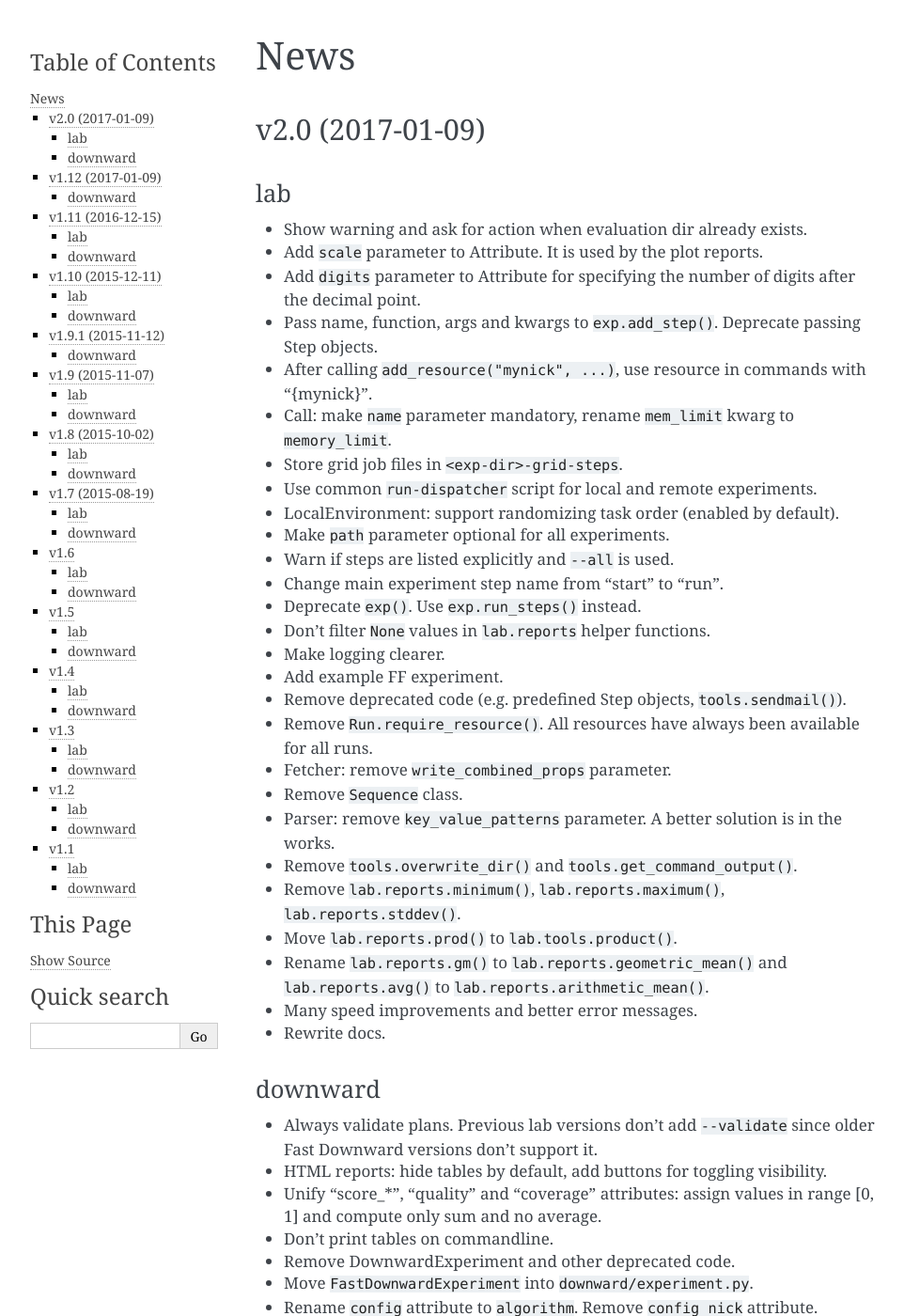
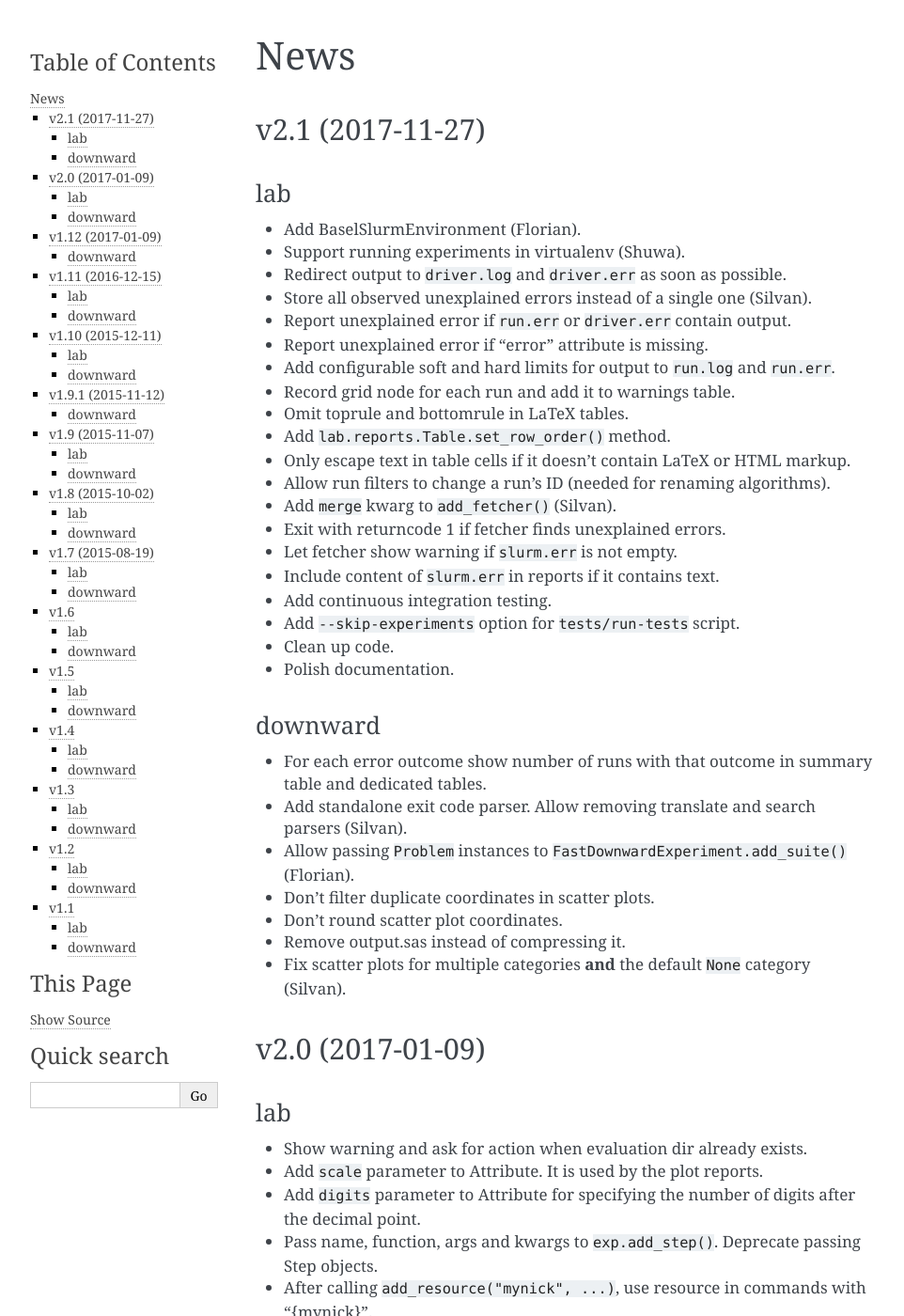
Before and after one commit to aibasel/lab, a Sphinx documentation site: the page built from docs/news.rst, in a window 1280 px wide and 1400 px high. Shown: the whole window at 94% size, without its empty margins (148-1110 px from the left). Built offline with Sphinx 7.4.7, drawn with Linux system fonts in a browser that asks for light colours; pages that are not in the unit, such as notebooks, are missing from menus.

Commit message:
update news file

```diff
--- a/docs/news.rst
+++ b/docs/news.rst
@@ -3,6 +3,43 @@ News
 
 .. module :: lab.experiment
 .. module :: downward.experiments
+
+
+v2.1 (2017-11-27)
+-----------------
+
+lab
+^^^
+* Add BaselSlurmEnvironment (Florian).
+* Support running experiments in virtualenv (Shuwa).
+* Redirect output to ``driver.log`` and ``driver.err`` as soon as possible.
+* Store all observed unexplained errors instead of a single one (Silvan).
+* Report unexplained error if ``run.err`` or ``driver.err`` contain output.
+* Report unexplained error if "error" attribute is missing.
+* Add configurable soft and hard limits for output to ``run.log`` and ``run.err``.
+* Record grid node for each run and add it to warnings table.
+* Omit \toprule and \bottomrule in LaTeX tables.
+* Add ``lab.reports.Table.set_row_order()`` method.
+* Only escape text in table cells if it doesn't contain LaTeX or HTML markup.
+* Allow run filters to change a run's ID (needed for renaming algorithms).
+* Add ``merge`` kwarg to ``add_fetcher()`` (Silvan).
+* Exit with returncode 1 if fetcher finds unexplained errors.
+* Let fetcher show warning if ``slurm.err`` is not empty.
+* Include content of ``slurm.err`` in reports if it contains text.
+* Add continuous integration testing.
+* Add ``--skip-experiments`` option for ``tests/run-tests`` script.
+* Clean up code.
+* Polish documentation.
+
+downward
+^^^^^^^^
+* For each error outcome show number of runs with that outcome in summary table and dedicated tables.
+* Add standalone exit code parser. Allow removing translate and search parsers (Silvan).
+* Allow passing ``Problem`` instances to ``FastDownwardExperiment.add_suite()`` (Florian).
+* Don't filter duplicate coordinates in scatter plots.
+* Don't round scatter plot coordinates.
+* Remove output.sas instead of compressing it.
+* Fix scatter plots for multiple categories **and** the default ``None`` category (Silvan).
 
 
 v2.0 (2017-01-09)
```
